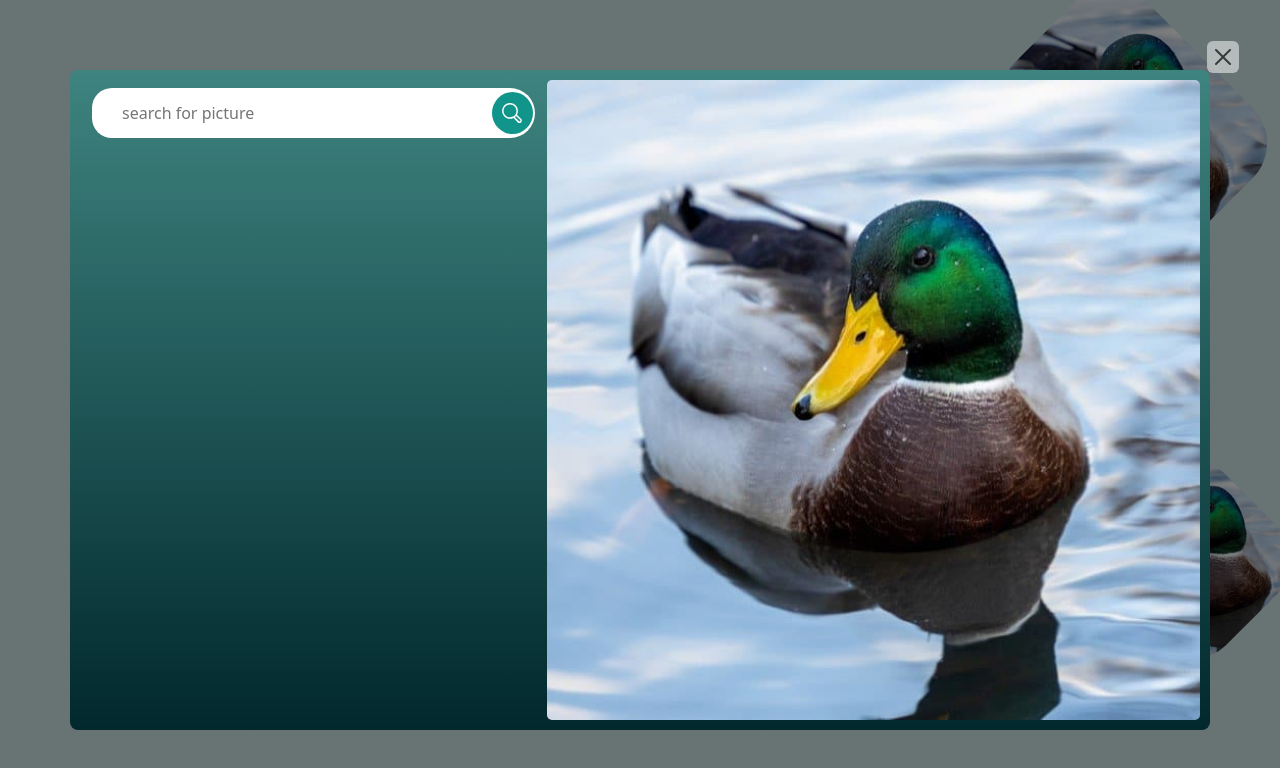
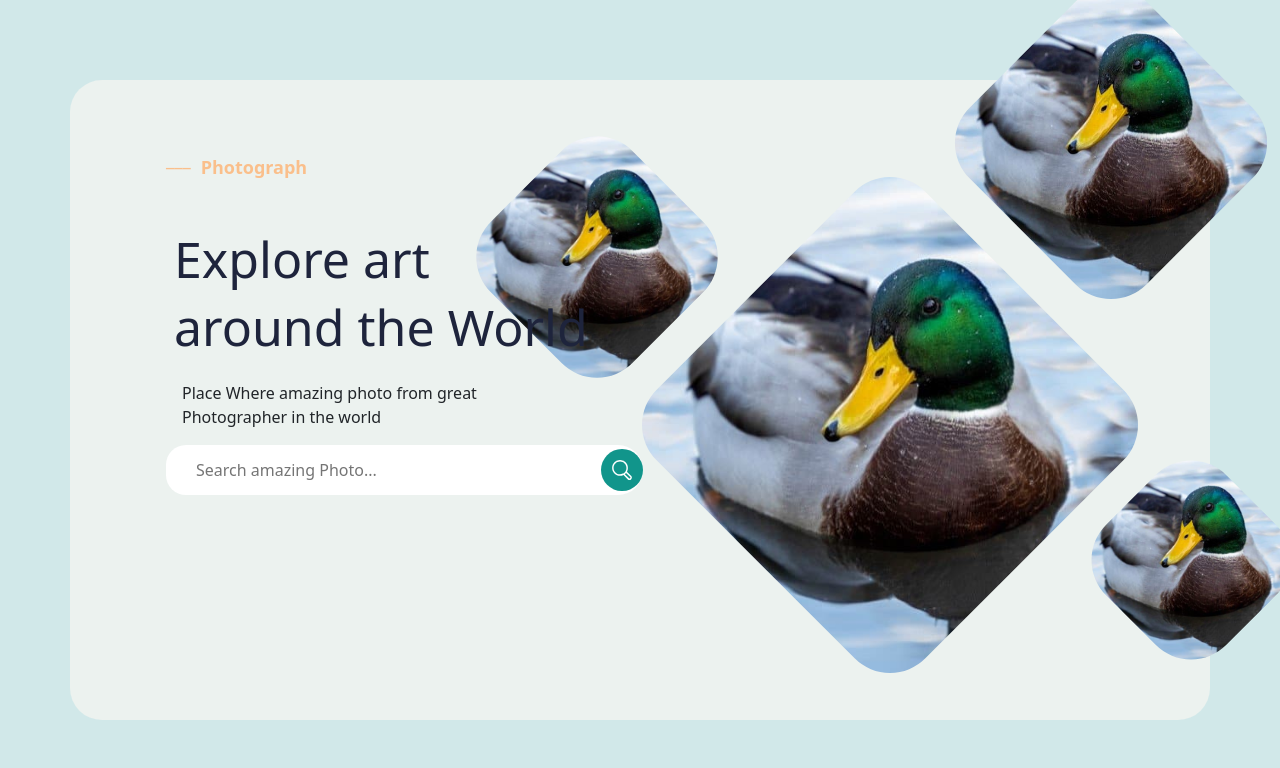
Before and after one commit to mehrdad-khojastefar/text-to-image-frontend, a React (Create React App) app in the folder photograph-project/: page / in a window 1280 px wide. Shown: the top 768 px of the page. Built offline with nearby package versions, Linux system fonts and the light colour scheme.

Commit message:
bug fixed

```diff
--- a/photograph-project/src/Components/MainPage/MainPage.js
+++ b/photograph-project/src/Components/MainPage/MainPage.js
@@ -12,7 +12,7 @@ import PicModal from "../Modal/PicModal";
 
 const MainPage = () => {
   const [searchvalue, setSearchvalue] = useState("");
-  const [modalShow, setModalShow] = useState(true);
+  const [modalShow, setModalShow] = useState(false);
 
   const { headerSpan, header, MainPageText, SearchInPutPlaceHolder, MainLink } =
     messages;
--- a/photograph-project/src/Components/Modal/PicModal.js
+++ b/photograph-project/src/Components/Modal/PicModal.js
@@ -8,18 +8,28 @@ import duck from "../../assets/images/Duck-in-pond.jpg";
 //icon
 import svg from "../../assets/icons/search-magnifier-outline-svgrepo-com.svg";
 const PicModal = (props) => {
-  const { text , show } = props;
+  const { text } = props;
   const [newSearch, SetnewSearch] = useState(text);
   const [newInput, setNewinput] = useState(text);
+  const [imageLink,setImageLink]=useState("")
+
   useEffect(() => {
-    //axios.get
-  }, );
+    const fetchAPi =async () => {
+      const response = axios.get("");
+      setImageLink(response.data)
+
+    };
+    fetchAPi();
+  }, [newSearch] );
   console.log(newSearch);
-  const renderImage = () => {
+
+  const fetchAPi =async () => {
     const response = axios.get("");
   };
-  const { setSearchvalue } = props;
-
+  async function getText(text){
+    const getTexed=await text;
+    return getTexed;
+  }
   return (
     <Modal
       className="MainModal"
--- /dev/null
+++ b/photograph-project/src/Services/api.js
@@ -0,0 +1,5 @@
+import axios from "axios"
+export const getData=async ()=>{
+    const data= await axios.get("https://api.unsplash.com/photos/random")
+    .then((response)=>console.log(response.data))
+}
--- a/photograph-project/src/assets/styles/_variable.scss
+++ b/photograph-project/src/assets/styles/_variable.scss
@@ -5,3 +5,6 @@ $text-color:#1E243C;
 $MainPage-color:#ecf2ef;
 $breakpoint-tablet: 768px;
 $breakpoint-mobile: 375px;
+$modal-bgc:#01282d;
+$modal-bgc2:#3e847f;
+$modal-bgc3: #3b817e;
--- a/photograph-project/src/assets/styles/modal.scss
+++ b/photograph-project/src/assets/styles/modal.scss
@@ -5,7 +5,7 @@
 .modal-content{
 border: none;
 padding: 10px;
-background: linear-gradient(360deg, rgb(1, 40, 45) 0%, hsla(176, 36%, 38%, 1) 100%, hsla(177, 37%, 37%, 1) 100%);
+background: linear-gradient(360deg, $modal-bgc 0%, $modal-bgc2 100%, $modal-bgc3 100%);
 
 .modalHeader{
     padding: 0;
```
